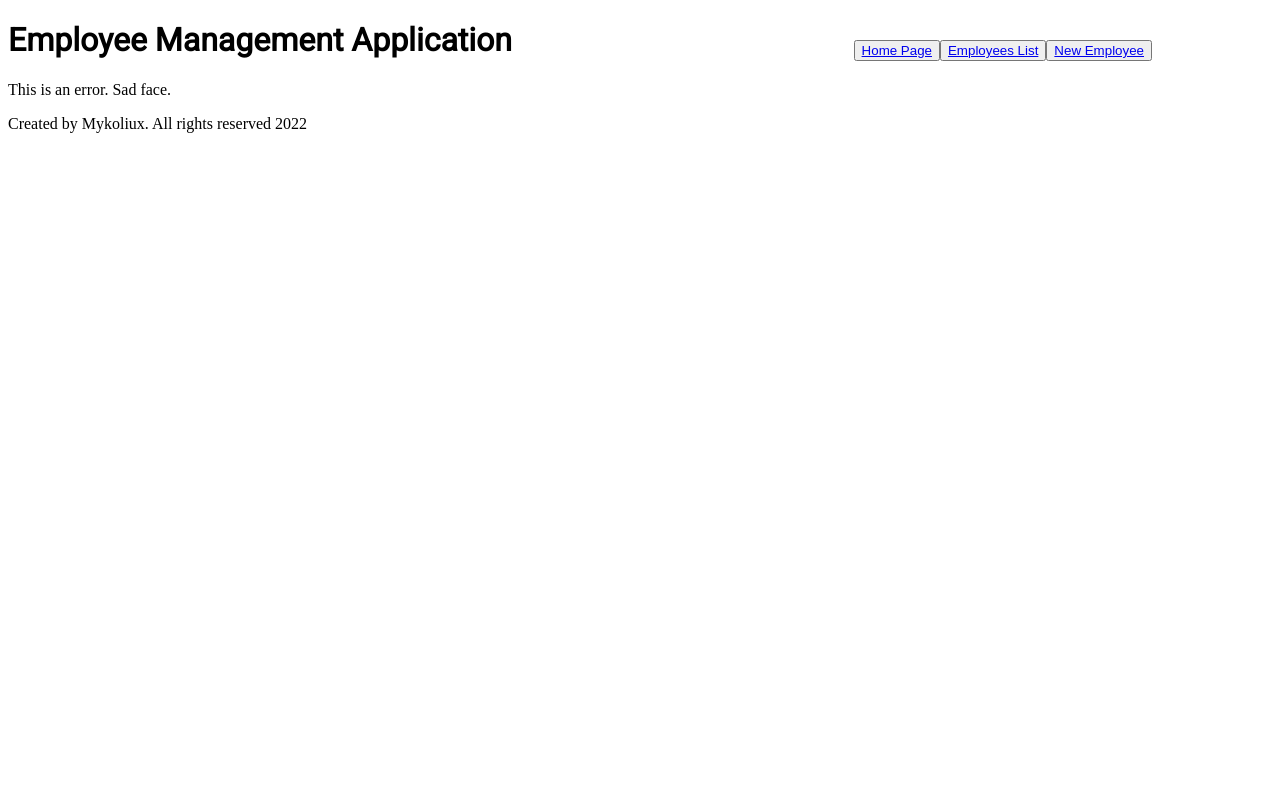
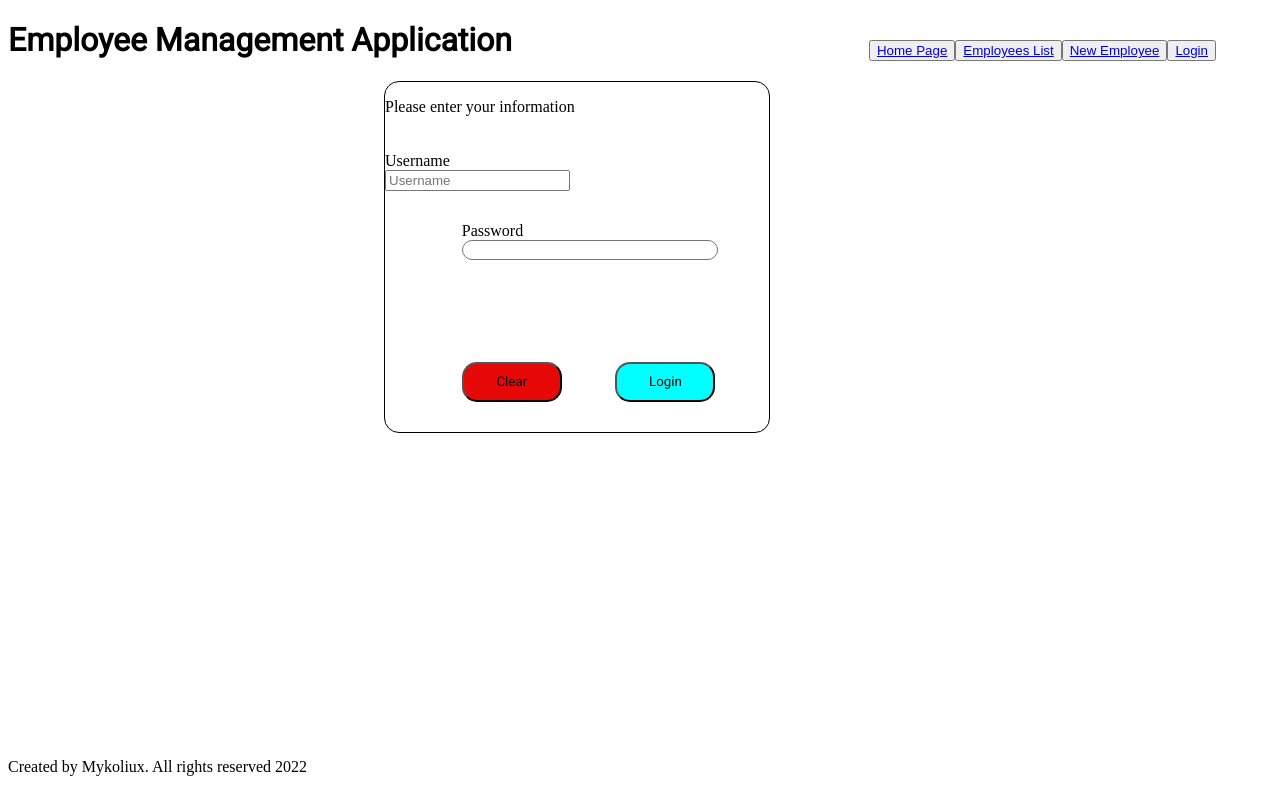
Before and after one commit to MykKuc/employee-management-app-fe, a React (Create React App) app: page /login in a window 1280 px wide. Built offline with nearby package versions, Linux system fonts and the light colour scheme.

Commit message:
style: added some positioning and styling

```diff
--- a/src/App.css
+++ b/src/App.css
@@ -6,10 +6,15 @@
 .header-nav-links{
     position: absolute;
     top: 5%;
-    right: 10%;
+    right: 5%;
 }
 
 .page-nav-link{
     border-style: solid;
 
 }
+
+footer {
+    position: absolute;
+    bottom: 3%;
+}
--- a/src/App.tsx
+++ b/src/App.tsx
@@ -5,6 +5,7 @@ import ErrorPage from './pages/ErrorPage';
 import HomePage from './pages/HomePage';
 import NewEmployeePage from './pages/NewEmployeePage';
 import './App.css';
+import LoginPage from './pages/LoginPage';
 
 const App = () => {
     return(
@@ -15,6 +16,7 @@ const App = () => {
             <button><Link  to="/">Home Page</Link></button>
             <button><Link  to="/list">Employees List</Link></button>
             <button><Link  to="/new">New Employee</Link></button>
+            <button><Link  to="/login">Login</Link></button>
         </nav>
 
         </header>
@@ -25,6 +27,7 @@ const App = () => {
             <Route path='*' element={<ErrorPage/>}></Route>
             <Route path='/list' element={<EmployeesListPage/>}></Route>
             <Route path='/new' element={<NewEmployeePage/>}></Route>
+            <Route path='/login' element={<LoginPage/>}></Route>
         </Routes>
 
         <footer >
--- /dev/null
+++ b/src/pages/LoginPage.css
@@ -0,0 +1,61 @@
+
+.login-card{
+    position: absolute;
+    left: 30%;
+    width: 30%;
+    border-style: solid;
+    border-width: thin;
+    border-radius: 15px;
+    height: 350px;
+}
+
+.login-username-block label {
+    display: block;
+}
+
+.login-username-block{
+    position: absolute;
+    top: 20%;
+}
+
+.login-password-block label {
+    display: block;
+}
+
+.login-password-block{
+    position: absolute;
+    top: 40%;
+    left: 20%;
+}
+
+.login-password-input{
+    border-radius: 15px;
+    border-style: solid;
+    border-width: thin;
+    height: 1rem;
+    width: 250px;
+}
+
+
+/* Login Card buttons */
+.login-submit-button{
+    position: absolute;
+    top: 80%;
+    left: 60%;
+    width: 100px;
+    height: 40px;
+    background-color: aqua;
+    border-radius: 15px;
+    font-family: 'Roboto', sans-serif;
+}
+
+.login-reset-button{
+    position: absolute;
+    top: 80%;
+    left: 20%;
+    background-color: rgb(231, 8, 8);
+    width: 100px;
+    height: 40px;
+    border-radius: 15px;
+    font-family: 'Roboto', sans-serif;
+}
--- /dev/null
+++ b/src/pages/LoginPage.tsx
@@ -0,0 +1,45 @@
+import React from 'react';
+import './LoginPage.css';
+
+const LoginPage = () => {
+
+    const initialState = {
+        username: '',
+        password: '',
+    }
+
+
+    /* I will need to validate things */
+    const validate = () => {
+        return 'Nothing for now';
+    }
+
+
+
+    return(
+        <>
+        <div className='login-card'>
+            <p>Please enter your information</p>
+            <form>
+
+                <div className='login-username-block'>
+                <label htmlFor='login-form-username'>Username</label>
+                <input className='login-username-input' id='login-form-username' type='text' placeholder='Username'></input>
+                </div>
+
+                <div className='login-password-block'>
+                <label htmlFor='login-form-password'>Password</label>
+                <input className='login-password-input' id='login-form-password' type='password'></input>
+                </div>
+
+                <input className='login-submit-button' type='submit' value='Login'></input>
+                <input className='login-reset-button' type='reset' value='Clear'></input>
+            </form>
+        </div>
+        </>
+    )
+
+
+}
+
+export default LoginPage;
```
